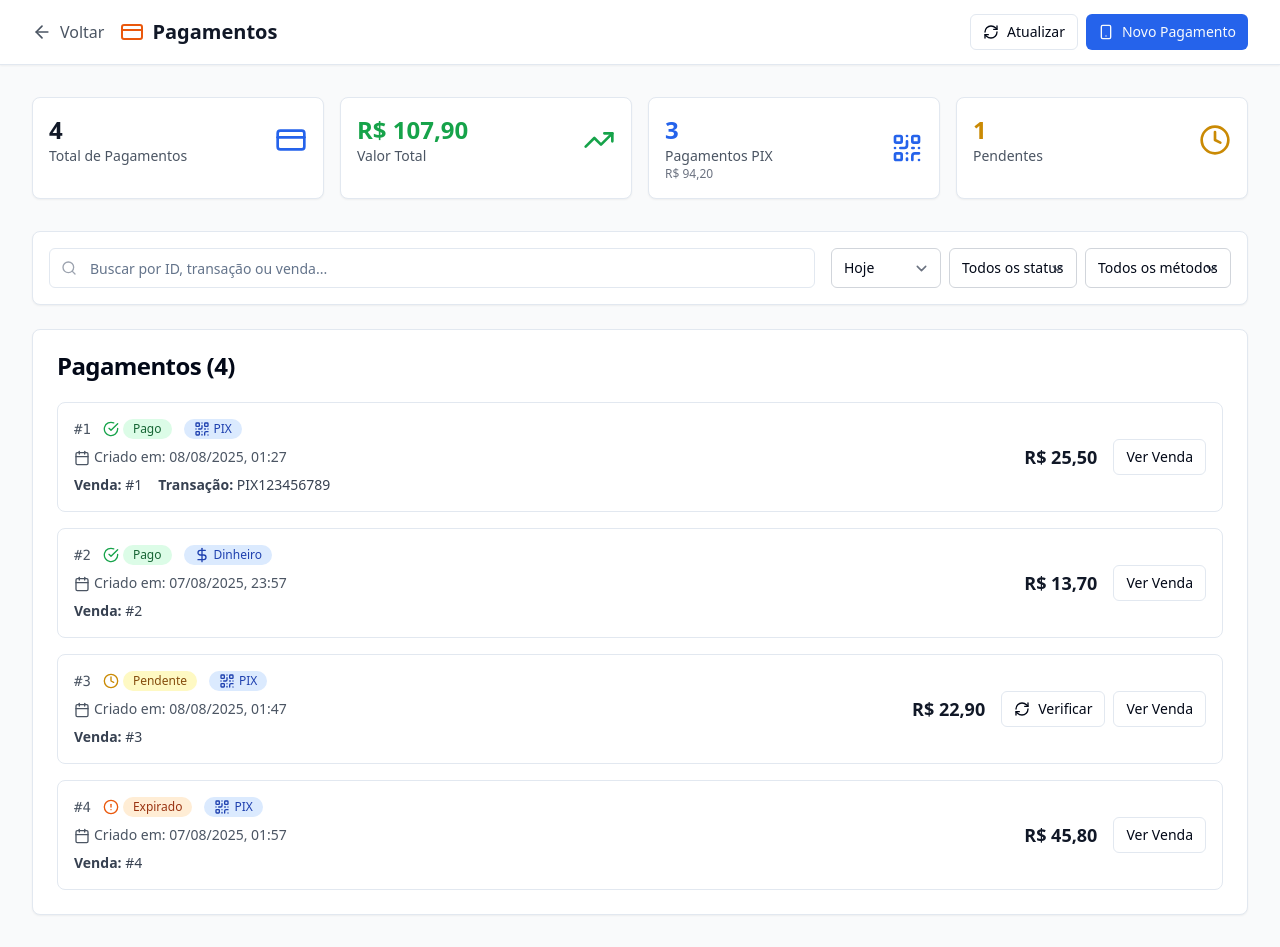
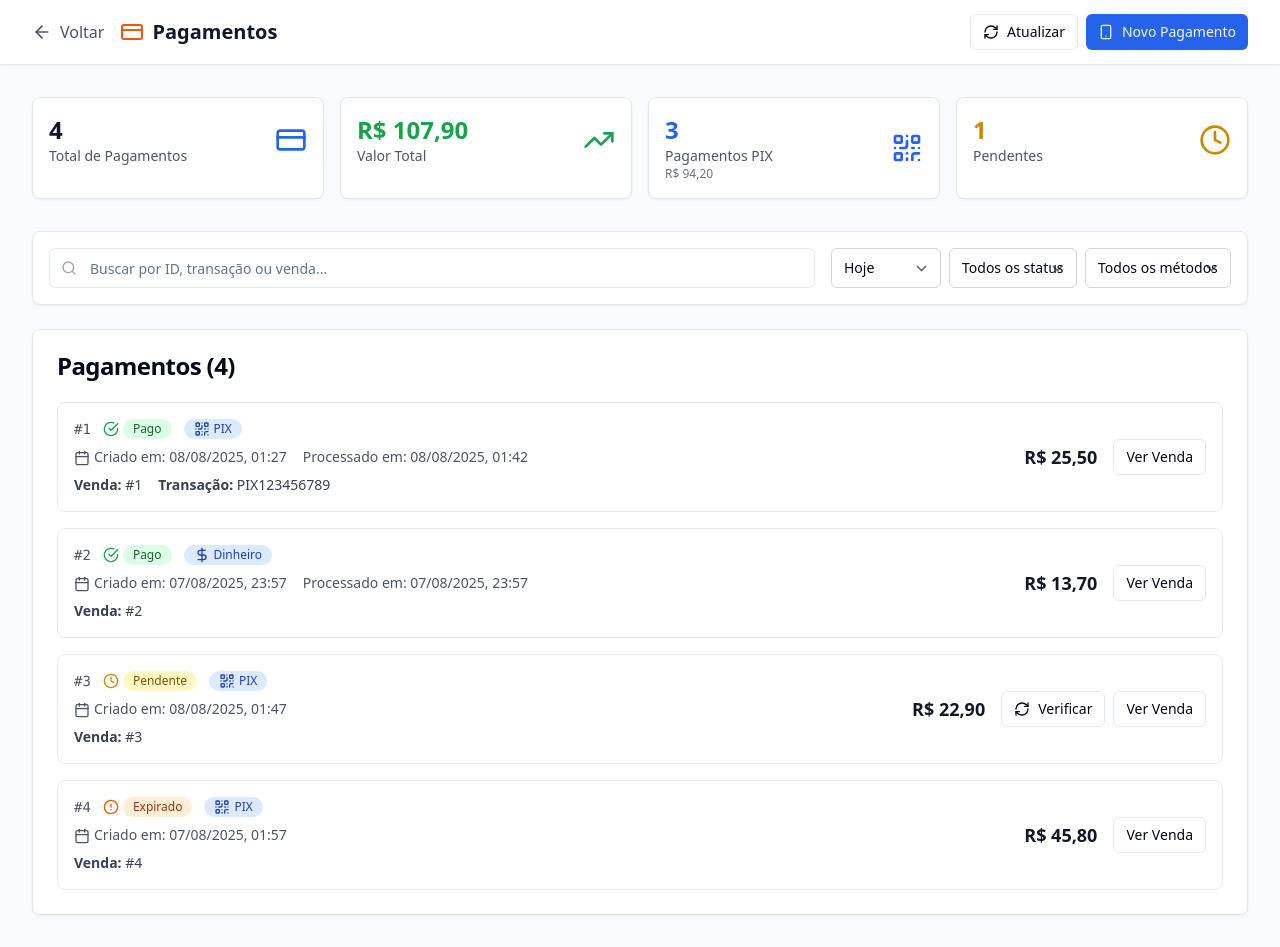
Before and after one commit to samueldng/sisiago, a Next.js app: page /pagamentos in a window 1280 px wide. Built offline with nearby package versions, Linux system fonts and the light colour scheme.

Commit message:
Fix: corrigir última ocorrência de processedAt para paidAt

```diff
--- a/src/app/pagamentos/page.tsx
+++ b/src/app/pagamentos/page.tsx
@@ -366,9 +366,9 @@ export default function PaymentsPage() {
                         <div className="text-sm text-gray-600 mb-2">
                           <Calendar className="inline w-4 h-4 mr-1" />
                           Criado em: {formatDateTime(payment.createdAt)}
-                          {payment.processedAt && (
+                          {payment.paidAt && (
                             <span className="ml-4">
-                              Processado em: {formatDateTime(payment.processedAt)}
+                              Processado em: {formatDateTime(payment.paidAt)}
                             </span>
                           )}
                         </div>
```
